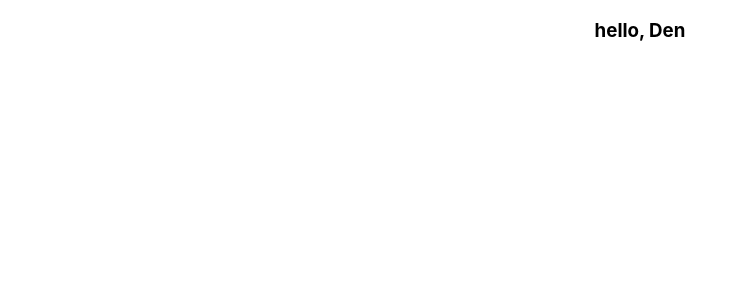
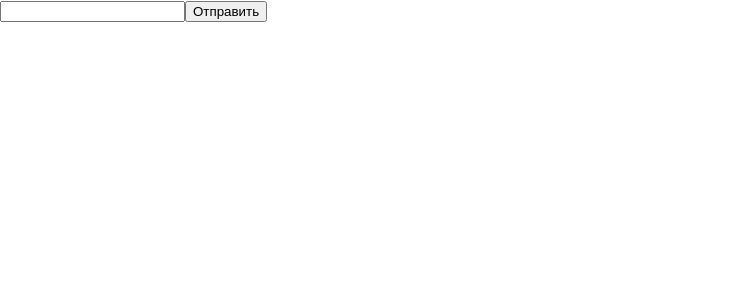
Before and after one commit to Fnomg/react_app, a React (Create React App) app: page / in a window 1280 px wide. Shown: the top 300 px of the page, without its empty margins (0-748 px from the left). Built offline with nearby package versions, Linux system fonts and the light colour scheme.

Commit message:
Добавлена отправка сообщений Поле инпута очищается после отправки На каждое пользовательское сообщение генерируется ответ "робота"

```diff
--- a/src/App.js
+++ b/src/App.js
@@ -1,10 +1,51 @@
 import './App.css';
 import Messages from "./components/Messages/Messages";
+import {useEffect , useState} from "react";
 
 
 const App = () => {
+
+  const [messageList, setMessageList] = useState([]);
+  const [textMessage, setTextMessage] = useState();
+  const [countId, setCountId] = useState(0);
+
+  useEffect(() => {
+    setTimeout(sendRobotMessage, 1500)
+  }, [messageList]);
+
+  function sendRobotMessage (){
+    if (messageList.length !== 0) {
+      if (messageList[messageList.length - 1].author !== 'Good') {
+        sendNewMessage();
+      } else {
+        return
+      }
+    }
+  }
+
+  const handleTextChange = (e) => {
+    setTextMessage(e.target.value)
+  }
+
+  const sendNewMessage = (author = 'Good') => {
+    let newMessage = {
+      id: countId,
+      author: author,
+      text: textMessage ?? 'Заглушка для робота',
+    }
+    setTextMessage(null)
+    setCountId(countId + 1);
+    setMessageList([...messageList, newMessage]);
+    document.querySelector('.input').value = '';
+  }
+
   return (
-      <Messages text="Den"/>
+      <>
+        <Messages messageList={messageList}/>
+        <input className="input" type="text" onChange={handleTextChange}/>
+        <button onClick={()=>sendNewMessage('Ann')}>Отправить</button>
+      </>
+
   )
 }
 
--- a/src/components/Messages/Messages.jsx
+++ b/src/components/Messages/Messages.jsx
@@ -1,9 +1,14 @@
 import  "./Messages.css";
 
-const Messages = ({ text }) => {
+const Messages = ({ messageList }) => {
   return (
     <div className="messages">
-      <h3>hello, {text}</h3>
+      {messageList.map((message) => (
+        <div key={message.id}>
+          <h3>{message.text}</h3>
+          <div>{message.author}</div>
+        </div>
+      ))}
     </div>
   )
 };
```
